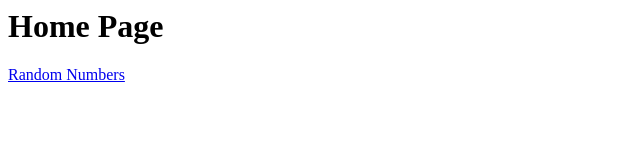
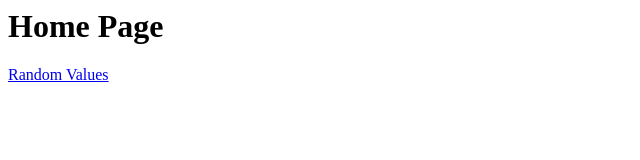
Before and after one commit to tharun-19/git-hub-test, a plain HTML site: page index.html in a window 1280 px wide. Shown: the full height of the page, 0-640 px from the left. Drawn offline with Linux system fonts and the light colour scheme.

Commit message:
Update index.html

```diff
--- a/index.html
+++ b/index.html
@@ -1,6 +1,6 @@
 <html>
 	<body>
 		<h1>Home Page</h1>
-		<p><a href="page">Random Numbers</a></p>
+		<p><a href="page">Random Values</a></p>
 	</body>
 </html>
```
